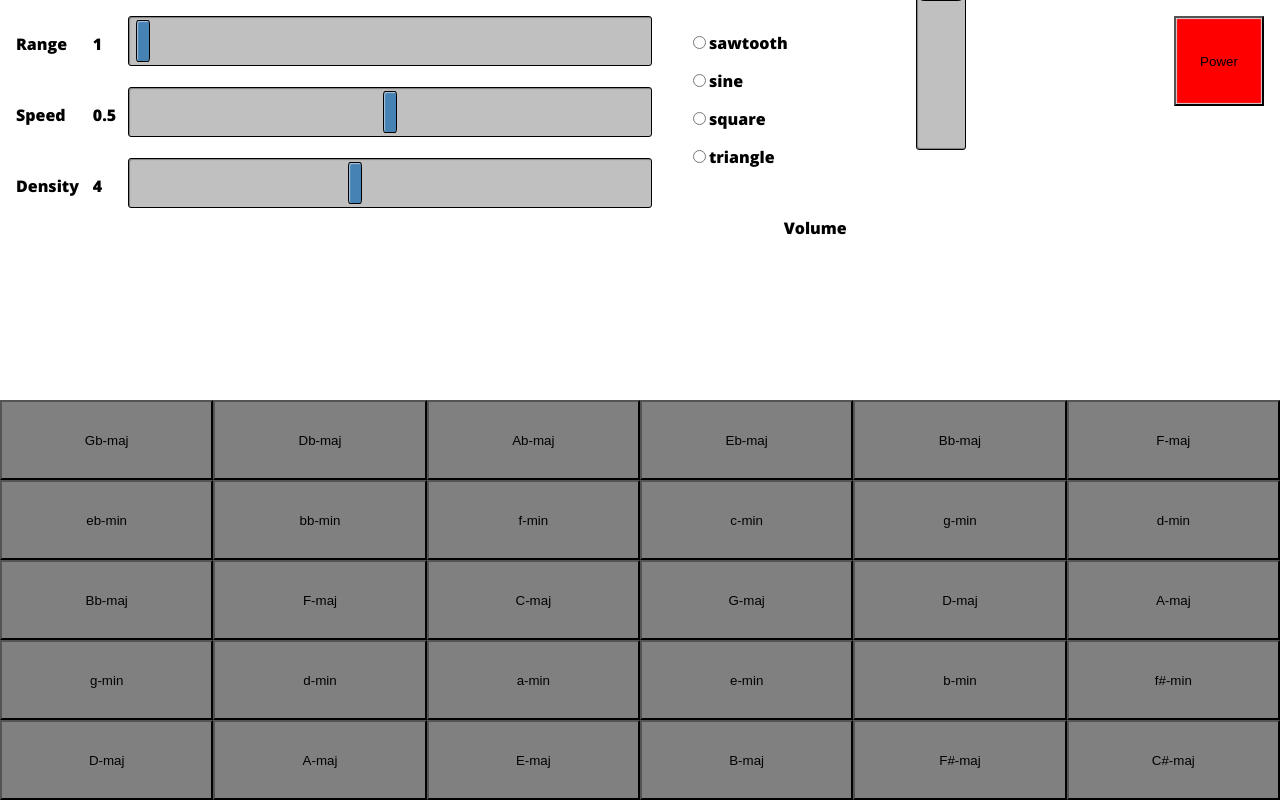
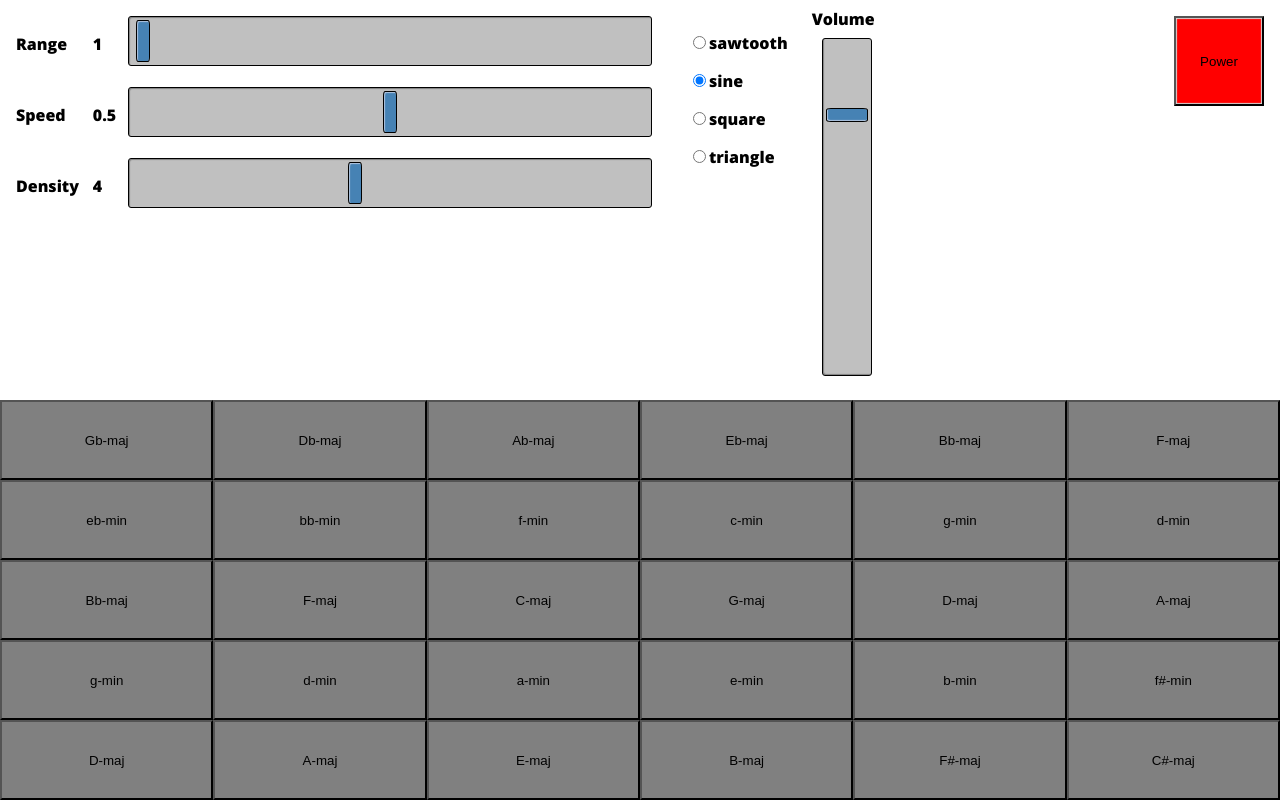
Before and after one commit to MikeSperone/ChordArp_Web, a React app: page / in a window 1280 px wide. Built offline with nearby package versions, Linux system fonts and the light colour scheme; the HTML template or start-up script is replaced by a standard one.

Commit message:
more style changes

```diff
--- a/src/App.js
+++ b/src/App.js
@@ -55,6 +55,9 @@ class App extends Component {
         this.synth = new Synth(this.state.density, this.defaults);
     }
 
+    componentDidMount() {
+        document.getElementById(this.defaults.currentTone + '-radio').checked = true;
+    }
     setChord(currentChord) {
         this.setState({ currentChord }, () => this.synth.setChord(this.state.currentChord));
     }
--- a/src/Components/Controls/volume.js
+++ b/src/Components/Controls/volume.js
@@ -4,7 +4,8 @@ import Slider from '../atoms/Slider';
 
 const StyleWrapper = styled.div`
     float: left;
-    ${props => `width: ` + props.width};
+    width: 40px;
+    ${props => `height: ` + props.width};
 `;
 export default class VolumeControl extends React.Component {
     constructor(props) {
--- a/src/Components/ToneControls.js
+++ b/src/Components/ToneControls.js
@@ -20,6 +20,7 @@ class ToneControl extends React.Component {
         return (
             <p>
                 <input
+                    id={this.props.value + '-radio'}
                     onChange={(t) => this.changeTone(t)}
                     type="radio"
                     name="tone"
--- a/src/Components/atoms/Slider.js
+++ b/src/Components/atoms/Slider.js
@@ -15,9 +15,9 @@ const Label = styled.label`
     width: 6rem;
     vertical-align: bottom;
     ${props => props.vertical && `
+        width: auto;
+        padding: .5rem;
         position: relative;
-        top: ${SLIDER_WIDTH};
-        left: -20px;
     `}
 `;
 const Name = styled.span`
@@ -38,14 +38,16 @@ const StyledInput= styled.input`
     padding: .25rem .5rem;
     margin: 0;
     ${props => props.vertical && `
-        transform-origin: 75px 75px;
-        transform: rotate(-90deg);
+        width: 40vh;
+        transform-origin: top right;
+        transform: rotate(-90deg) translateY(-40vh);
     `}
     &::-webkit-slider-thumb {
         -webkit-appearance: none;
         background: SteelBlue;
         border-radius: 10%;
         box-shadow: inset 1px 1px 1px LightSteelBlue;
+        cursor: pointer;
         outline: 1px solid black;
         height: 40px;
         width: 12px;
```
